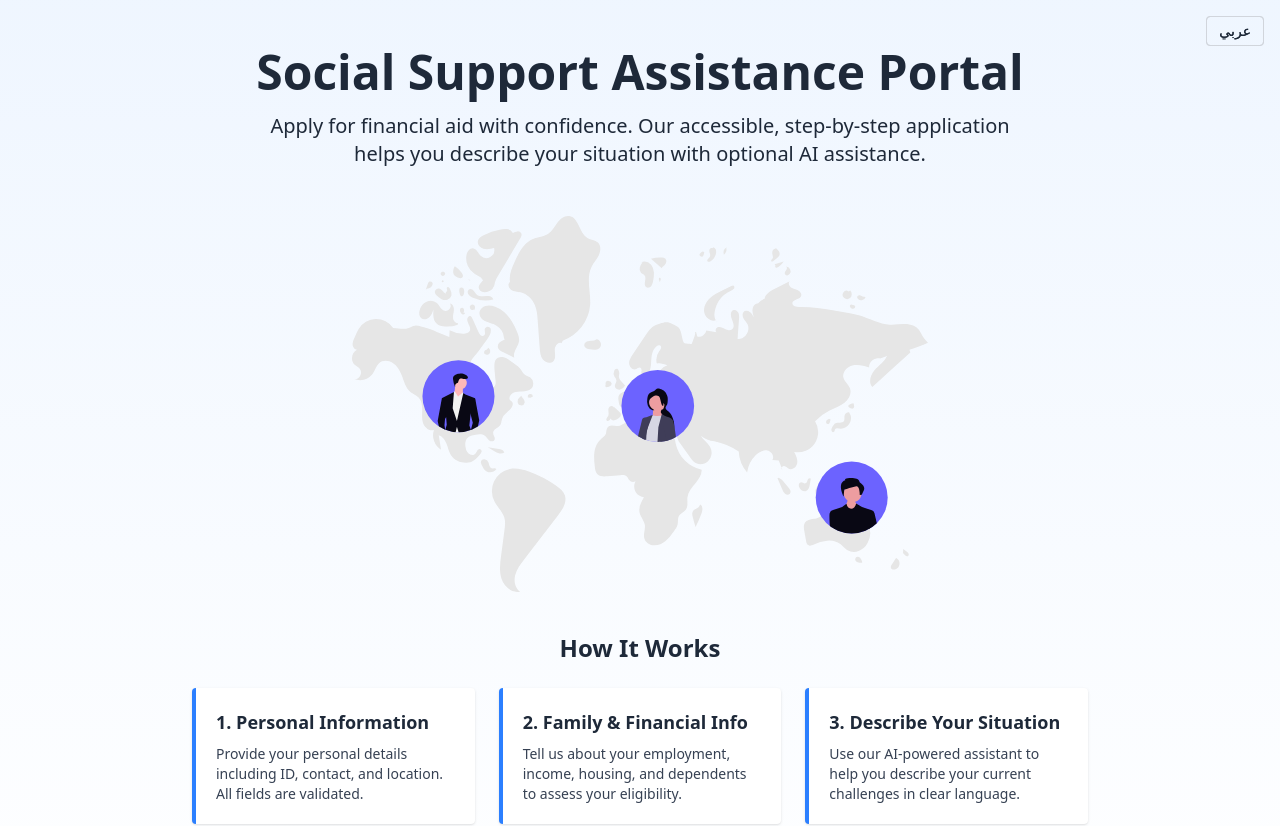
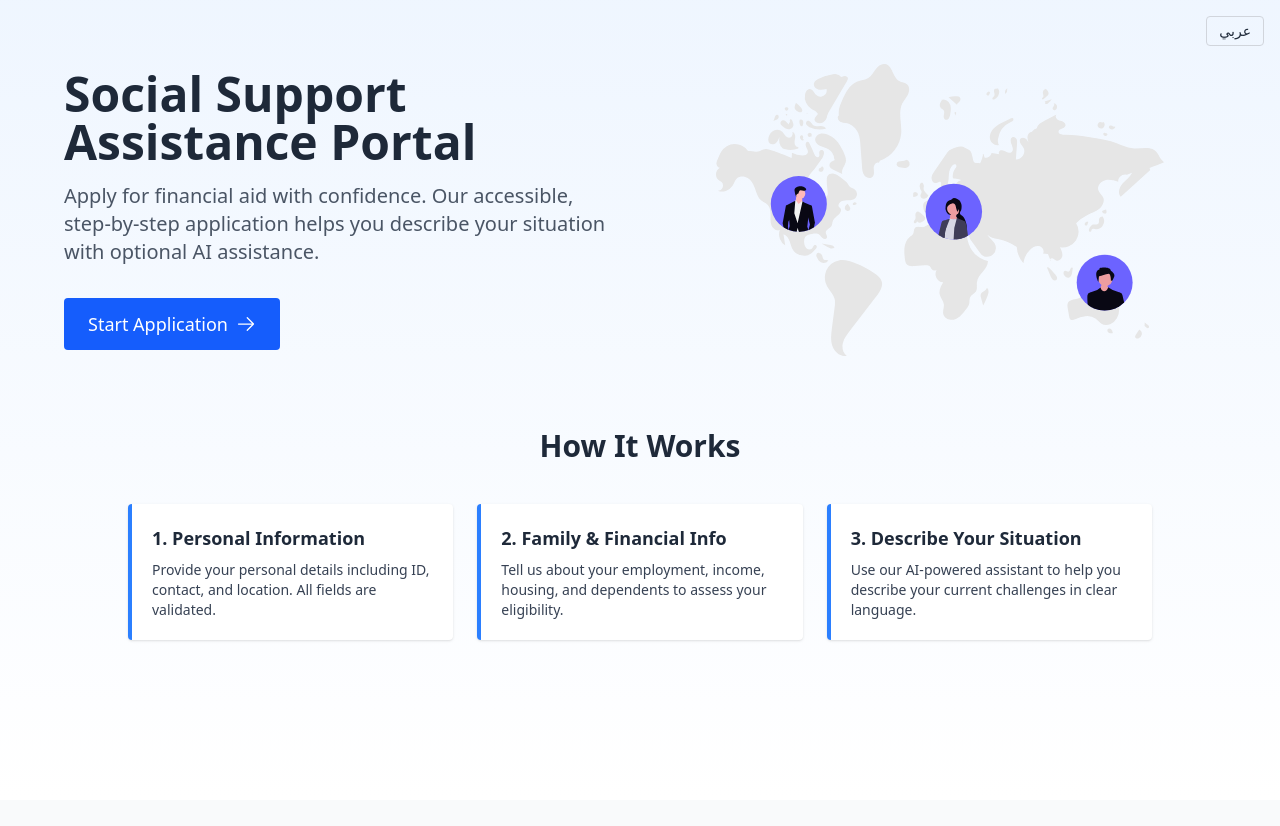
Before and after one commit to beingviksa/social-support-app, a React (Vite) app: page / in a window 1280 px wide. Shown: the top 826 px of the page. After the commit the page ends 800 px from the top, so only its background shows below. Built offline with nearby package versions, Linux system fonts and the light colour scheme; no server answers.

Commit message:
Landing page updated and Layout optimized

```diff
--- a/package.json
+++ b/package.json
@@ -16,10 +16,10 @@
     "autoprefixer": "^10.4.21",
     "axios": "^1.11.0",
     "classnames": "^2.5.1",
+    "framer-motion": "^12.23.12",
     "i18next": "^25.3.2",
     "jspdf": "^3.0.1",
     "jspdf-autotable": "^5.0.2",
-    "pdfmake": "^0.2.20",
     "postcss": "^8.5.6",
     "react": "^19.1.0",
     "react-dom": "^19.1.0",
--- a/src/components/form/StepOne.jsx
+++ b/src/components/form/StepOne.jsx
@@ -18,8 +18,8 @@ import ControlledDropdown from "@form/ControlledDropdown";
 import NationalIdVerifier from "@form/NationalIdVerifier";
 import PhoneNumber from "@form/PhoneNumber";
 import DateOfBirth from "@form/DateOfBirth";
-import FormNavigationButtons from "@form/FormNavigationButtons";
 
+import FormStepLayout from "@/layouts/FormStepLayout";
 import { genderOptions, getCountryOptions } from "@constants/dropdownoptions";
 
 const StepOne = () => {
@@ -78,13 +78,12 @@ const StepOne = () => {
   };
 
   return (
-    <div className="min-h-screen flex flex-col">
-      <div className="flex-grow overflow-y-auto">
-        <form
-          id="step1Form"
+    <FormStepLayout
+      formId="step1Form"
+      isSaving={isSaving}
+      onBackClick={handleGoHome}
       onSubmit={handleSubmit(onSubmit)}
-          aria-label="Step 1 - Personal Info"
-          className={`px-4 pb-32 pt-6 ${isSaving ? "opacity-50 pointer-events-none" : ""}`}
+      ariaLabel="Step 1 - Personal Info"
     >
       <div className="grid grid-cols-1 sm:grid-cols-2 gap-4">
         <ControlledInput
@@ -107,10 +106,7 @@ const StepOne = () => {
           name="dob"
           control={control}
           rules={schema.dob}
-              render={({
-                field: { onChange, value },
-                fieldState: { error },
-              }) => (
+          render={({ field: { onChange, value }, fieldState: { error } }) => (
             <DateOfBirth
               value={value}
               onChange={onChange}
@@ -179,17 +175,7 @@ const StepOne = () => {
           rules={schema.email}
         />
       </div>
-        </form>
-        <div className="fixed bottom-0 left-0 right-0 bg-white border-t shadow-md p-4 z-50">
-          <FormNavigationButtons
-            isSaving={isSaving}
-            onBackClick={handleGoHome}
-            backLabelKey="buttons.backToHome"
-            formId="step1Form"
-          />
-        </div>
-      </div>
-    </div>
+    </FormStepLayout>
   );
 };
 
--- a/src/components/form/StepThree.jsx
+++ b/src/components/form/StepThree.jsx
@@ -5,13 +5,12 @@ import { useNavigate } from "react-router-dom";
 import { useTranslation } from "react-i18next";
 
 import { getGPTSuggestion } from "@services/openai";
-
 import { saveSituation } from "@features/form/formSlice";
 import { completeStep } from "@features/formProgress/formProgressSlice";
 
 import SuggestionModal from "@common/SuggestionModal";
 import SituationField from "@form/SituationField";
-import FormNavigationButtons from "@form/FormNavigationButtons";
+import FormStepLayout from "@/layouts/FormStepLayout";
 
 import {
   getPromptForField,
@@ -65,13 +64,13 @@ const StepThree = () => {
   };
 
   return (
-    <div className="min-h-screen flex flex-col">
-      <div className="flex-grow overflow-y-auto">
-        <form
-          id="step3Form"
+    <FormStepLayout
+      formId="step3Form"
+      isSaving={isSaving}
+      onBackClick={() => navigate("/form/step-2")}
       onSubmit={handleSubmit(onSubmit)}
-          aria-label="Step 3 - Situation Info"
-          className={`px-4 pb-32 pt-6 ${isSaving ? "opacity-50 pointer-events-none" : ""}`}
+      ariaLabel="Step 3 - Situation Info"
+      nextLabelKey="buttons.submit"
     >
       <div className="space-y-6">
         {situationFields.map((field) => (
@@ -87,16 +86,7 @@ const StepThree = () => {
 
         {error && <p className="text-red-500">{error}</p>}
       </div>
-        </form>
 
-        <div className="fixed bottom-0 left-0 right-0 bg-white border-t shadow-md p-4 z-50">
-          <FormNavigationButtons
-            isSaving={isSaving}
-            onBackClick={() => navigate("/form/step-2")}
-            nextLabelKey="buttons.submit"
-            formId="step3Form"
-          />
-        </div>
       {activeField && (
         <SuggestionModal
           content={suggestion}
@@ -104,8 +94,7 @@ const StepThree = () => {
           onClose={() => setActiveField(null)}
         />
       )}
-      </div>
-    </div>
+    </FormStepLayout>
   );
 };
 
--- a/src/components/form/StepTwo.jsx
+++ b/src/components/form/StepTwo.jsx
@@ -20,6 +20,7 @@ import {
   employmentOptions,
   housingOptions,
 } from "@constants/dropdownoptions";
+import FormStepLayout from "@/layouts/FormStepLayout";
 
 const StepTwo = () => {
   const { t } = useTranslation();
@@ -45,13 +46,12 @@ const StepTwo = () => {
   };
 
   return (
-    <div className="min-h-screen flex flex-col">
-      <div className="flex-grow overflow-y-auto">
-        <form
-          id="step2Form"
+    <FormStepLayout
+      formId="step2Form"
+      isSaving={isSaving}
+      onBackClick={() => navigate("/form/step-1")}
       onSubmit={handleSubmit(onSubmit)}
-          aria-label="Step 2 - Financial Info"
-          className={`px-4 pb-32 pt-6 ${isSaving ? "opacity-50 pointer-events-none" : ""}`}
+      ariaLabel="Step 2 - Financial Info"
     >
       <div className="grid grid-cols-1 sm:grid-cols-2 gap-4">
         <ControlledDropdown
@@ -99,16 +99,7 @@ const StepTwo = () => {
           rules={schema.housing}
         />
       </div>
-        </form>
-        <div className="fixed bottom-0 left-0 right-0 bg-white border-t shadow-md p-4 z-50">
-          <FormNavigationButtons
-            isSaving={isSaving}
-            onBackClick={() => navigate("/form/step-1")}
-            formId="step2Form"
-          />
-        </div>
-      </div>
-    </div>
+    </FormStepLayout>
   );
 };
 
--- /dev/null
+++ b/src/layouts/FormStepLayout.jsx
@@ -0,0 +1,46 @@
+// eslint-disable-next-line no-unused-vars
+import { motion } from "framer-motion";
+import FormNavigationButtons from "@/components/form/FormNavigationButtons";
+
+const FormStepLayout = ({
+  children,
+  isSaving = false,
+  formId,
+  onBackClick,
+  onSubmit,
+  ariaLabel,
+  nextLabelKey,
+}) => {
+  return (
+    <div className="flex flex-col bg-white overflow-hidden">
+      <div className="flex-1 px-4 pt-6 pb-32 transition-opacity duration-300 ease-in-out">
+        <motion.form
+          id={formId}
+          onSubmit={onSubmit}
+          aria-label={ariaLabel}
+          initial={{ opacity: 0, y: 16 }}
+          animate={{
+            opacity: isSaving ? 0.5 : 1,
+            y: 0,
+          }}
+          exit={{ opacity: 0, y: -16 }}
+          transition={{ duration: 0.3, ease: "easeInOut" }}
+          className={`${isSaving ? "pointer-events-none" : ""}`}
+        >
+          {children}
+        </motion.form>
+      </div>
+
+      <div className="fixed bottom-0 left-0 right-0 bg-white border-t shadow-md p-4 z-50">
+        <FormNavigationButtons
+          isSaving={isSaving}
+          onBackClick={onBackClick}
+          formId={formId}
+          nextLabelKey={nextLabelKey}
+        />
+      </div>
+    </div>
+  );
+};
+
+export default FormStepLayout;
--- a/src/layouts/Layout.jsx
+++ b/src/layouts/Layout.jsx
@@ -1,14 +1,15 @@
 import { Outlet } from "react-router-dom";
-
 import LanguageSwitcher from "@components/common/LanguageSwitcher";
 import ScrollToTop from "@components/common/ScrollToTop";
 
 const Layout = () => {
   return (
-    <div className="relative min-h-screen">
+    <div className="flex flex-col bg-white">
       <ScrollToTop />
-      <LanguageSwitcher />
-      <Outlet />
+      <main className="flex-1">
+        <LanguageSwitcher />
+        <Outlet />
+      </main>
     </div>
   );
 };
--- a/src/pages/Home.jsx
+++ b/src/pages/Home.jsx
@@ -5,12 +5,10 @@ import { ArrowRightIcon } from "@heroicons/react/24/outline";
 
 import { startForm } from "@features/formProgress/formProgressSlice";
 
-import LanguageSwitcher from "@common/LanguageSwitcher";
 import Button from "@common/Button";
 
 const Home = () => {
   const { t } = useTranslation();
-
   const navigate = useNavigate();
   const dispatch = useDispatch();
 
@@ -20,44 +18,49 @@ const Home = () => {
   };
 
   return (
-    <main className="min-h-screen bg-gradient-to-b from-blue-50 to-white px-6 py-12 flex flex-col items-center justify-center text-gray-800">
-      <LanguageSwitcher />
-
-      {/* Header */}
-      <header className="text-center max-w-3xl mb-12">
-        <h1 className="text-4xl sm:text-5xl font-bold mb-4">
+    <main className="min-h-screen flex flex-col bg-gradient-to-b from-blue-50 to-white px-6 pt-6 pb-12 text-gray-800">
+      <section className="flex flex-col-reverse md:flex-row items-center justify-between gap-12 max-w-6xl mx-auto mt-10 mb-8">
+        <div className="flex-1 text-center md:text-left">
+          <h1 className="text-4xl sm:text-5xl font-extrabold mb-4">
             {t("appTitle", "Social Support Assistance Portal")}
           </h1>
-        <p className="text-lg sm:text-xl">
+          <p className="text-lg sm:text-xl text-gray-600 mb-8">
             {t(
               "appDesc",
-            "Apply for financial aid with confidence. Our accessible, step-by-step application helps you describe your situation with optional AI assistance."
+              "Apply for financial aid with confidence. Our guided application helps you explain your situation clearly with optional AI assistance."
             )}
           </p>
-      </header>
+          <Button
+            onClick={handleStart}
+            className="text-lg px-6 py-3 bg-blue-600 hover:bg-blue-700 text-white inline-flex items-center gap-2"
+          >
+            {t("startNow", "Start Application")}
+            <ArrowRightIcon className="w-5 h-5" />
+          </Button>
+        </div>
 
-      {/* Hero Image */}
-      <div className="w-full max-w-xl mb-10">
+        <div className="flex-1">
           <img
             src="/assets/illustration.svg"
             alt={t("heroAltText", "Illustration showing support")}
-          className="w-full h-auto"
+            className="w-full max-w-md mx-auto"
+            loading="lazy"
           />
         </div>
+      </section>
 
-      {/* Steps */}
       <section
         aria-labelledby="how-it-works"
-        className="w-full max-w-4xl mb-12"
+        className="w-full max-w-5xl mx-auto mt-10"
       >
         <h2
           id="how-it-works"
-          className="text-2xl font-semibold text-center mb-6"
+          className="text-2xl sm:text-3xl font-semibold text-center mb-10"
         >
           {t("howItWorks", "How It Works")}
         </h2>
 
-        <ol className="grid grid-cols-1 sm:grid-cols-3 gap-6 text-left">
+        <ol className="grid grid-cols-1 sm:grid-cols-2 md:grid-cols-3 gap-6">
           <li className="bg-white rounded shadow p-5 border-l-4 border-blue-500">
             <h3 className="font-bold text-lg mb-2">
               1. {t("step1Title", "Personal Information")}
@@ -65,7 +68,7 @@ const Home = () => {
             <p className="text-sm text-gray-700">
               {t(
                 "step1Desc",
-                "Provide your personal de tails including ID, contact, and location. All fields are validated."
+                "Provide your personal details including ID, contact, and location. All fields are validated."
               )}
             </p>
           </li>
@@ -95,12 +98,6 @@ const Home = () => {
           </li>
         </ol>
       </section>
-
-      {/* CTA Button */}
-      <Button onClick={handleStart} className="text-lg px-6 py-3">
-        {t("startNow", "Start Application")}
-        <ArrowRightIcon className="w-5 h-5 ml-2" />
-      </Button>
     </main>
   );
 };
```
Also changed, not shown: 1 other file (tests, documents, lock files or other folders). Lines whose indentation alone changed are shown as unchanged.
